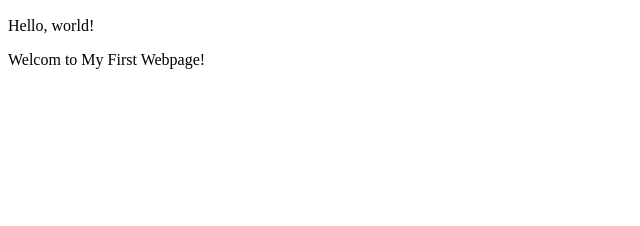
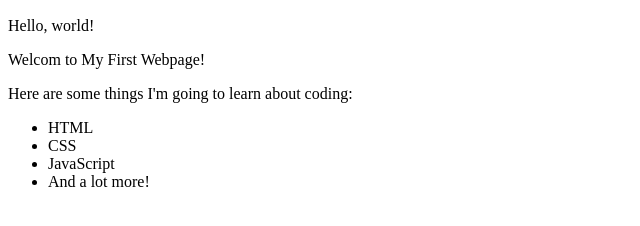
Before and after one commit to Julzpeter/my-first-webpage, a plain HTML site: page my-first-webpage.html in a window 1280 px wide. Shown: the part 110-336 px from the top of the page, without its empty margins (0-640 px from the left). Drawn offline with Linux system fonts and the light colour scheme.

Commit message:
add list elements

```diff
--- a/my-first-webpage.html
+++ b/my-first-webpage.html
@@ -1,7 +1,6 @@
 <!DOCTYPE html>
 <html>
   <head>
-    <meta charset="utf-8">
     <title>My first webpage!</title>
   </head>
   <body>
@@ -10,5 +9,13 @@
 
     <p>Hello, world!</p>
     <p>Welcom to My First Webpage!</p>
+
+    <p>Here are some things I'm going to learn about coding:</p>
+    <ul>
+      <li>HTML</li>
+      <li>CSS</li>
+      <li>JavaScript</li>
+      <li>And a lot more!</li>
+    <ul>
   </body>
 </html>
```
